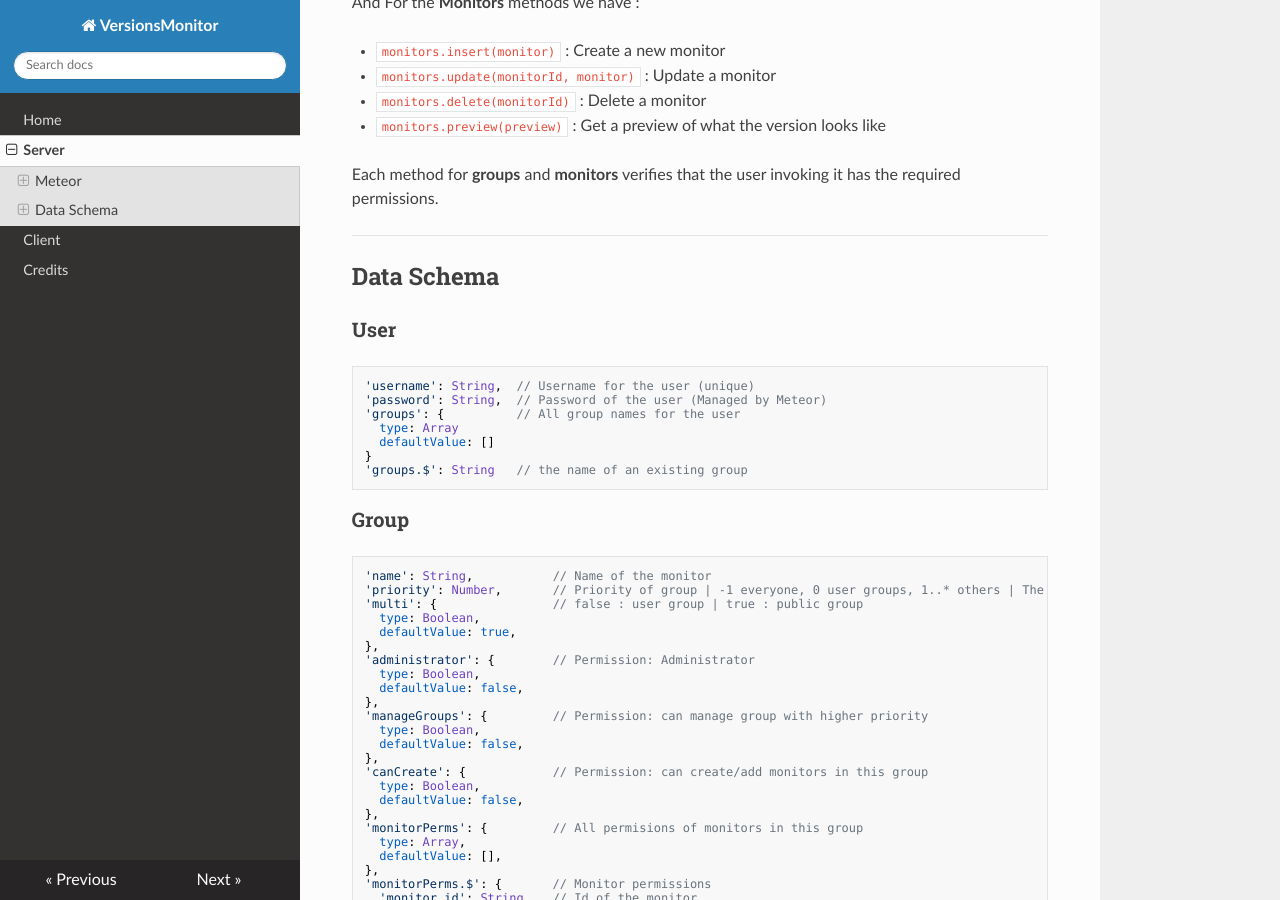
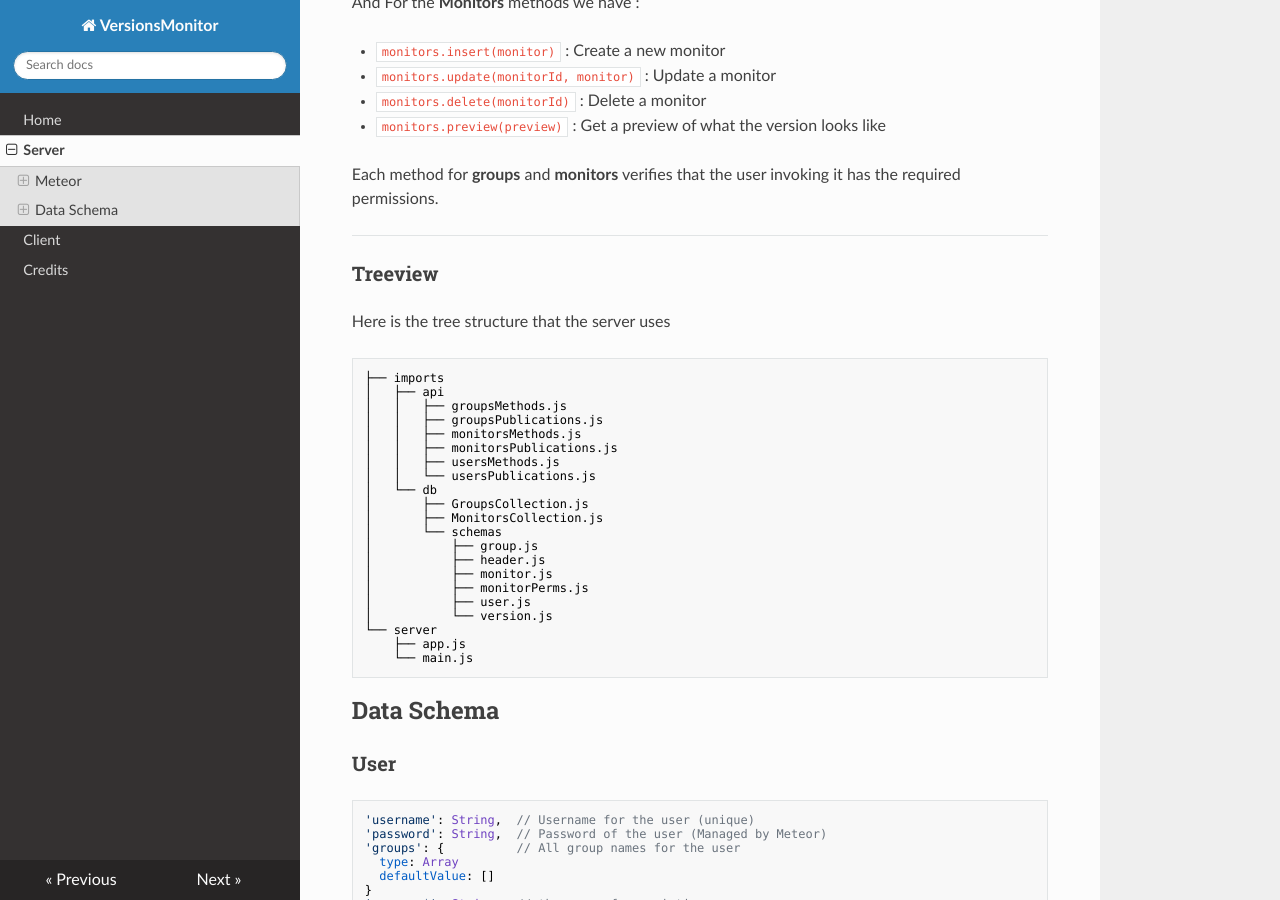
Before and after one commit to LenhardErwan/VersionsMonitor, an MkDocs documentation site: the page built from docs/server.md, in a window 1280 px wide and 900 px high, scrolled down 3703 px. Built offline with MkDocs 1.6.1, drawn with Linux system fonts in a browser that asks for light colours; nearby versions of some CDN libraries.

Commit message:
doc: Add Treeview

````diff
--- a/docs/server.md
+++ b/docs/server.md
@@ -179,6 +179,34 @@ Each method for **groups** and **monitors** verifies that the user invoking it h
 
 ---
 
+### Treeview
+
+Here is the tree structure that the server uses
+
+```shell
+├── imports
+│   ├── api
+│   │   ├── groupsMethods.js
+│   │   ├── groupsPublications.js
+│   │   ├── monitorsMethods.js
+│   │   ├── monitorsPublications.js
+│   │   ├── usersMethods.js
+│   │   └── usersPublications.js
+│   └── db
+│       ├── GroupsCollection.js
+│       ├── MonitorsCollection.js
+│       └── schemas
+│           ├── group.js
+│           ├── header.js
+│           ├── monitor.js
+│           ├── monitorPerms.js
+│           ├── user.js
+│           └── version.js
+└── server
+    ├── app.js
+    └── main.js
+```
+
 ## Data Schema
 
 ### User
````
